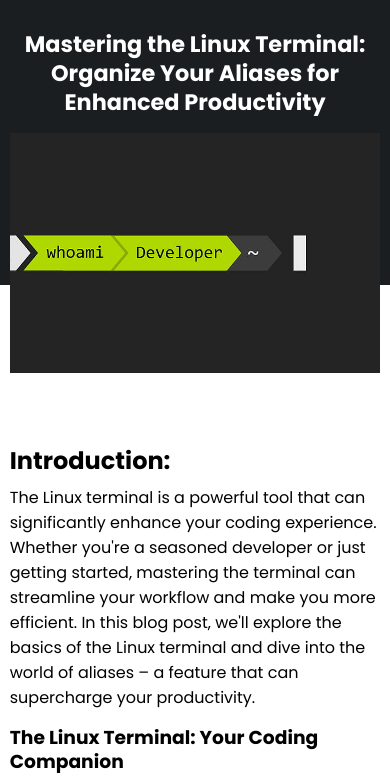
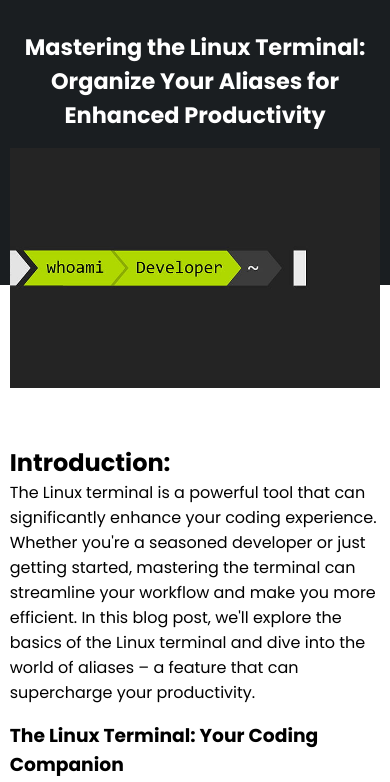
Before and after one commit to Oyinbra/Personal_Blog, a plain HTML site: page post/post-0001.html in a window 390 px wide. Shown: the part 50-832 px from the top of the page. Drawn offline with nearby package versions, Linux system fonts and the light colour scheme.

Commit message:
🆙 minor updates

```diff
--- a/css/style.css
+++ b/css/style.css
@@ -99,14 +99,10 @@ section {
     padding-bottom: 1rem;
 }
 
-ul.post-content {
-    padding-bottom: 1rem;
-}
-
-h1, h2, h3, h4, h5, h6 {
+/* h1, h2, h3, h4, h5, h6 {
     margin-bottom: .55rem;
     line-height: 1.3;
-  }
+  } */
 
 .container {
     max-width: 66.75rem;
@@ -361,7 +357,7 @@ span {
 }
 
 .post-content {
-    margin-top: 10rem !important;
+    margin-top: 6rem !important;
     padding: 9rem 0;
 }
 
@@ -446,7 +442,7 @@ span {
     }
 
     .post-content {
-        margin-top: 9rem !important;
+        margin-top: 6rem !important;
     }
 }
 
@@ -480,7 +476,7 @@ span {
     }
 
     .post-content {
-        margin-top: 5rem !important;
+        margin-top: 3rem !important;
     }
 
     .post-text {
--- a/post/post-0001.html
+++ b/post/post-0001.html
@@ -13,7 +13,7 @@
   <link rel="stylesheet" href="../css/style.css">
 
   <!-- FAVICON LINK -->
-  <link rel="shortcut icon" type="image/x-icon" href="img/favicon.ico">
+  <link rel="shortcut icon" type="image/x-icon" href="../favicon.ico">
 </head>
 
 <body>
```
Also changed, not shown: index.html (+1 -1 lines).
